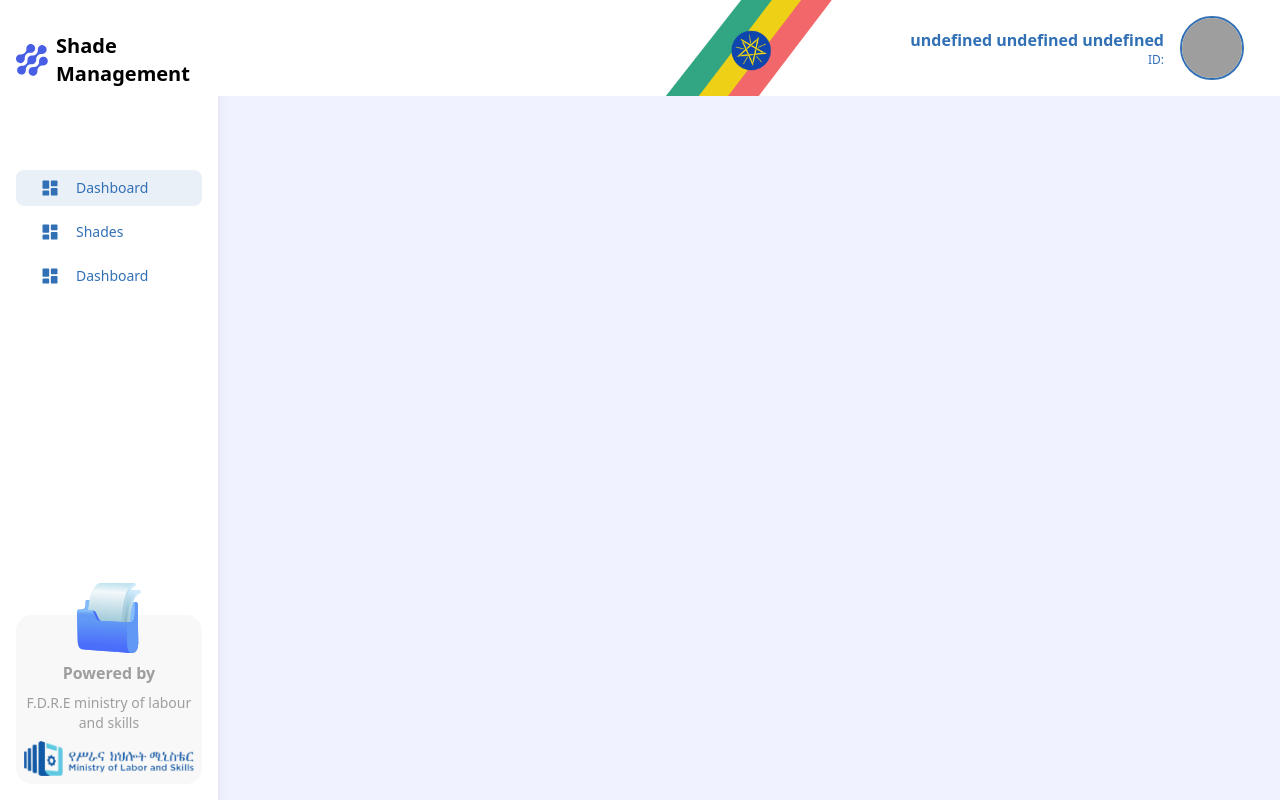
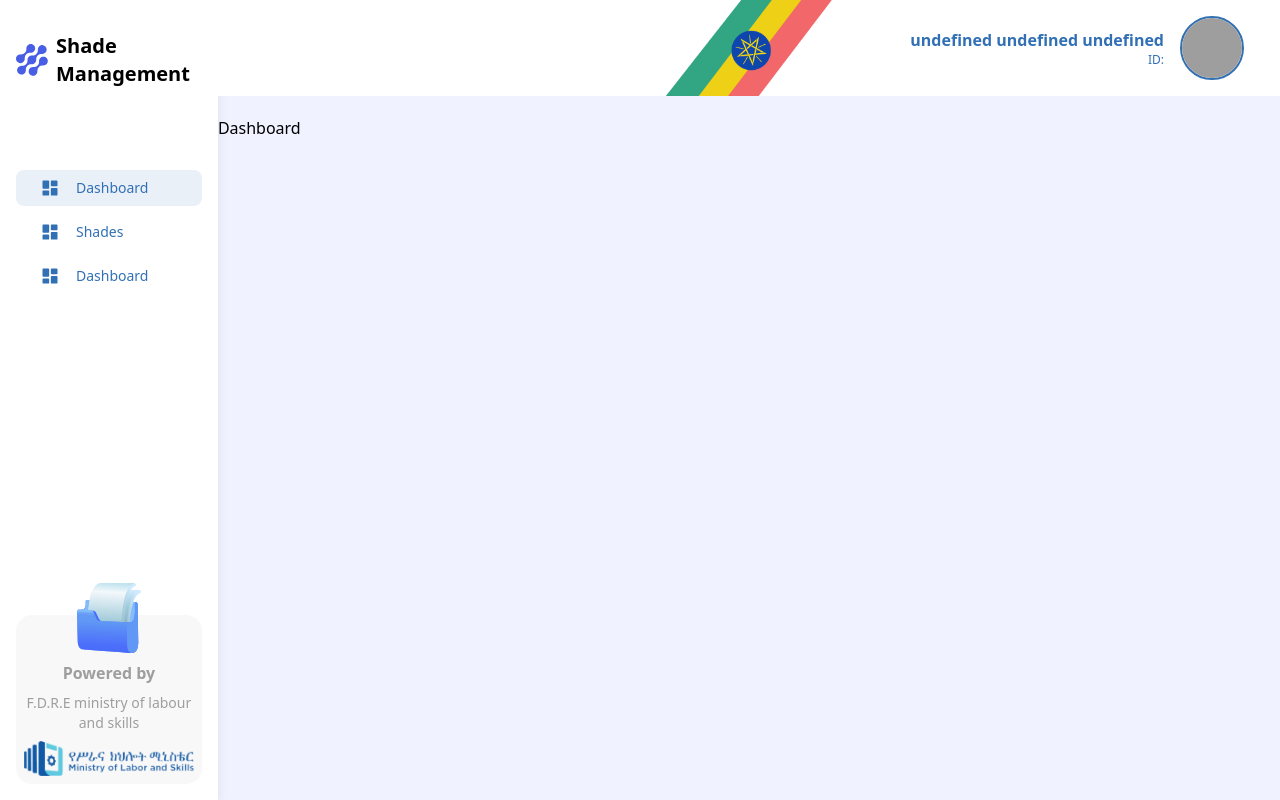
Before and after one commit to net2mulu/shade-app, a React (Create React App) app: page /dashboard in a window 1280 px wide. Built offline with nearby package versions, Linux system fonts and the light colour scheme; no server answers; sample sign-in values are in the browser's storage; grey boxes are pictures that could not be loaded.

Commit message:
FIX | Layout

```diff
--- a/package.json
+++ b/package.json
@@ -9,6 +9,7 @@
     "@testing-library/jest-dom": "^5.17.0",
     "@testing-library/react": "^13.4.0",
     "@testing-library/user-event": "^13.5.0",
+    "chart.js": "^4.4.3",
     "react": "^18.3.1",
     "react-dom": "^18.3.1",
     "react-hook-form": "^7.51.1",
--- a/src/components/layout/index.jsx
+++ b/src/components/layout/index.jsx
@@ -6,10 +6,10 @@ const MainLayout = ({ children }) => {
   return (
     <div className="bg-[#F0F2FF] w-screen h-screen flex">
       <SideBar />
-      <>
+      <div className="flex flex-col gap-5 w-full">
         <NavBar />
         {children}
-      </>
+      </div>
     </div>
   );
 };
--- a/src/pages/Dashboard/index.jsx
+++ b/src/pages/Dashboard/index.jsx
@@ -1,7 +1,7 @@
 import React from "react";
 
 const Dashboard = () => {
-  return <div></div>;
+  return <>Dashboard</>;
 };
 
 export default Dashboard;
```
Also changed, not shown: 1 other file (tests, documents, lock files or other folders).
